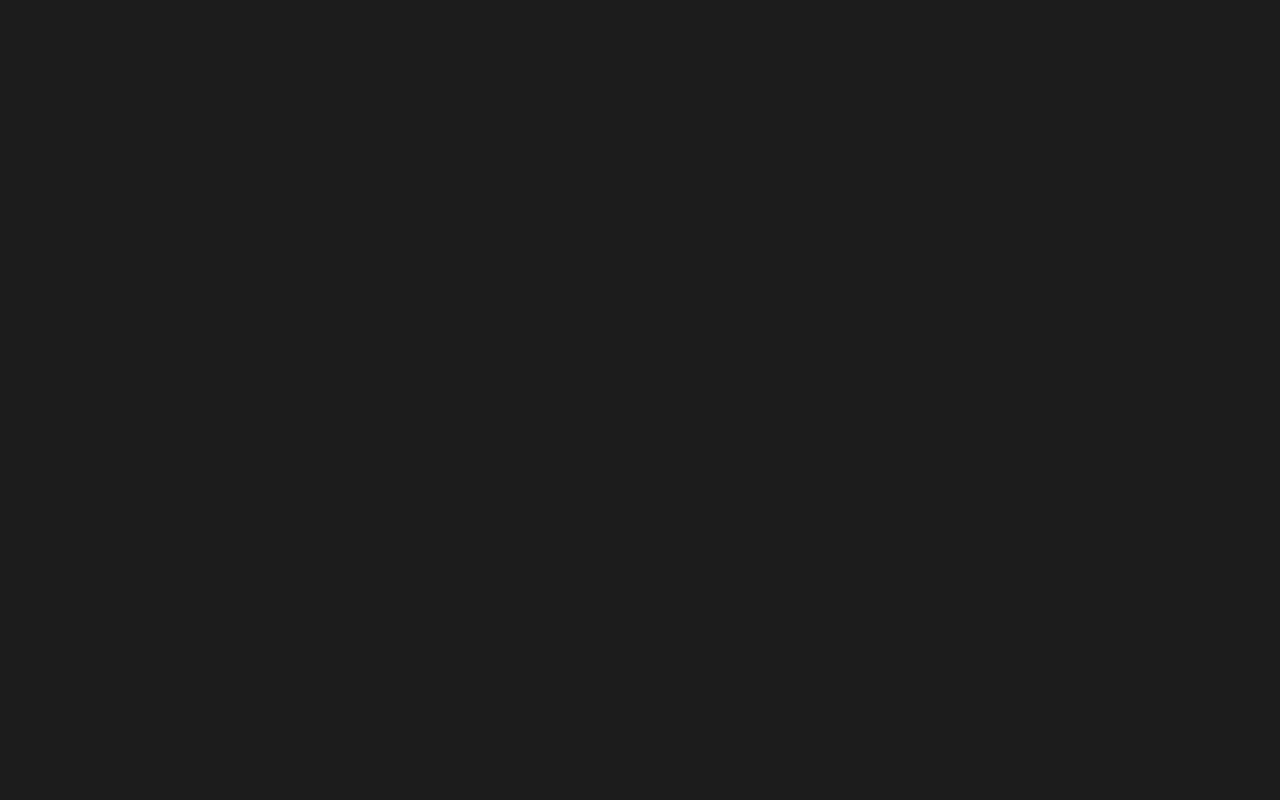
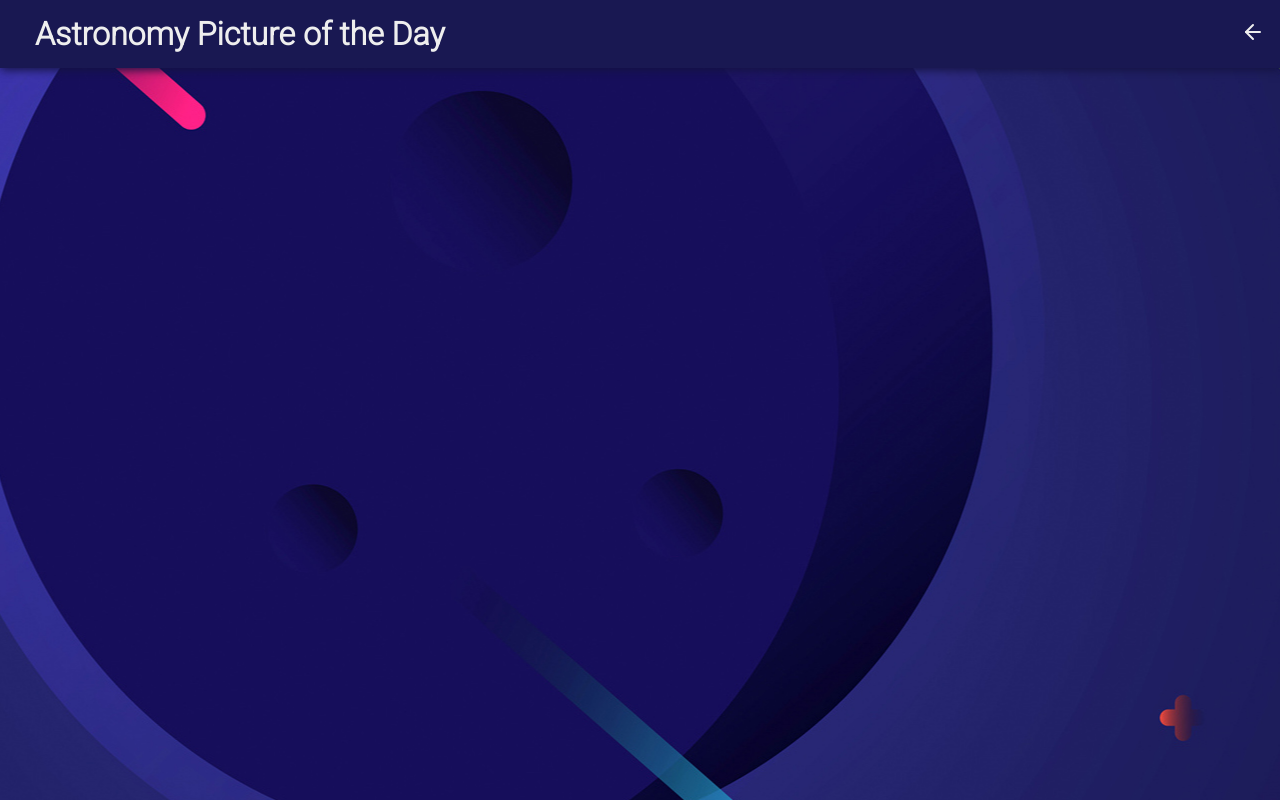
Before and after one commit to isaacszf/NasaAPIs-FrontEnd, a React (Create React App) app: page /apod in a window 1280 px wide. Built offline with nearby package versions, Linux system fonts and the light colour scheme; the HTML template or start-up script is replaced by a standard one.

Commit message:
Some changes to the DSCOVR API page and starting to create the APOD API page

```diff
--- /dev/null
+++ b/src/pages/APOD/index.tsx
@@ -0,0 +1,17 @@
+import React, { useEffect, useState } from 'react';
+
+import { Container } from './styles';
+
+import Header from '../../components/Header';
+
+import api from '../../services/api';
+
+const APOD: React.FC = () => {
+  return (
+    <Container>
+      <Header headerTitle="Astronomy Picture of the Day" />
+    </Container>
+  );
+};
+
+export default APOD;
--- /dev/null
+++ b/src/pages/APOD/styles.ts
@@ -0,0 +1,24 @@
+import styled, { keyframes } from 'styled-components';
+
+import solarSystemBackground from '../../assets/images/solar-system-minimal-blue.jpg';
+
+const appearFromTop = keyframes`
+  from {
+    opacity: 0;
+    transform: translateY(-50px);
+  }
+
+  to {
+    opacity: 1;
+    transform: translateY(0);
+  }
+`;
+
+export const Container = styled.div`
+  width: 100vw;
+  height: 100vh;
+
+  animation: ${appearFromTop} 3s;
+
+  background: url(${solarSystemBackground}) no-repeat 56% !important;
+`;
--- a/src/pages/DSCOVR/index.tsx
+++ b/src/pages/DSCOVR/index.tsx
@@ -1,7 +1,5 @@
 import React, { useEffect, useState } from 'react';
 import { FiPlusSquare } from 'react-icons/fi';
-
-import { getYear, format } from 'date-fns';
 
 import { Container, PlanetContainer } from './styles';
 
@@ -12,7 +10,7 @@ import api from '../../services/api';
 interface PlanetProps {
   identifier: string;
   image: string;
-  date: Date;
+  date: string;
 
   centroid_coordinates: {
     lat: number;
@@ -47,16 +45,16 @@ const DSCOVR: React.FC = () => {
       .then((response) => setPlanets(response.data));
   }, []);
 
-  const formattedDay = ((format(new Date(), 'dd') as unknown) as number) - 1;
-  const formattedMonth = format(new Date(), 'MM');
-  const recentYear = getYear(new Date());
-
   return (
     <Container>
       <Header headerTitle="This image was taken by NASA's EPIC camera onboard the NOAA DSCOVR spacecraft" />
 
       {planets.map((planet) => {
-        const planetImageUrl = `https://epic.gsfc.nasa.gov/archive/natural/${recentYear}/${formattedMonth}/${formattedDay}/png/${planet.image}.png`;
+        const formattedDay = planet.date.slice(8, 10);
+        const formattedMonth = planet.date.slice(5, 7);
+        const formattedYear = planet.date.slice(0, 4);
+
+        const planetImageUrl = `https://epic.gsfc.nasa.gov/archive/natural/${formattedYear}/${formattedMonth}/${formattedDay}/png/${planet.image}.png`;
 
         return (
           <PlanetContainer key={planet.identifier}>
--- a/src/pages/Dashboard/index.tsx
+++ b/src/pages/Dashboard/index.tsx
@@ -20,8 +20,8 @@ const Dashboard: React.FC = () => {
           </Link>
         </Card>
 
-        <Card cardTitle="InSight Mars API">
-          <Link to="/insightmars">
+        <Card cardTitle="APOD API">
+          <Link to="/apod">
             <FiLogIn className="redirect-icon" size={24} />
             Go to API
           </Link>
--- a/src/routes/index.tsx
+++ b/src/routes/index.tsx
@@ -3,6 +3,7 @@ import { BrowserRouter, Switch, Route } from 'react-router-dom';
 
 import Dashboard from '../pages/Dashboard';
 import DSCOVR from '../pages/DSCOVR';
+import APOD from '../pages/APOD';
 
 const Routes: React.FC = () => {
   return (
@@ -10,6 +11,7 @@ const Routes: React.FC = () => {
       <Switch>
         <Route component={Dashboard} path="/" exact />
         <Route component={DSCOVR} path="/dscovr" />
+        <Route component={APOD} path="/apod" />
       </Switch>
     </BrowserRouter>
   );
```
Also changed, not shown: 1 other file (tests, documents, lock files or other folders).
